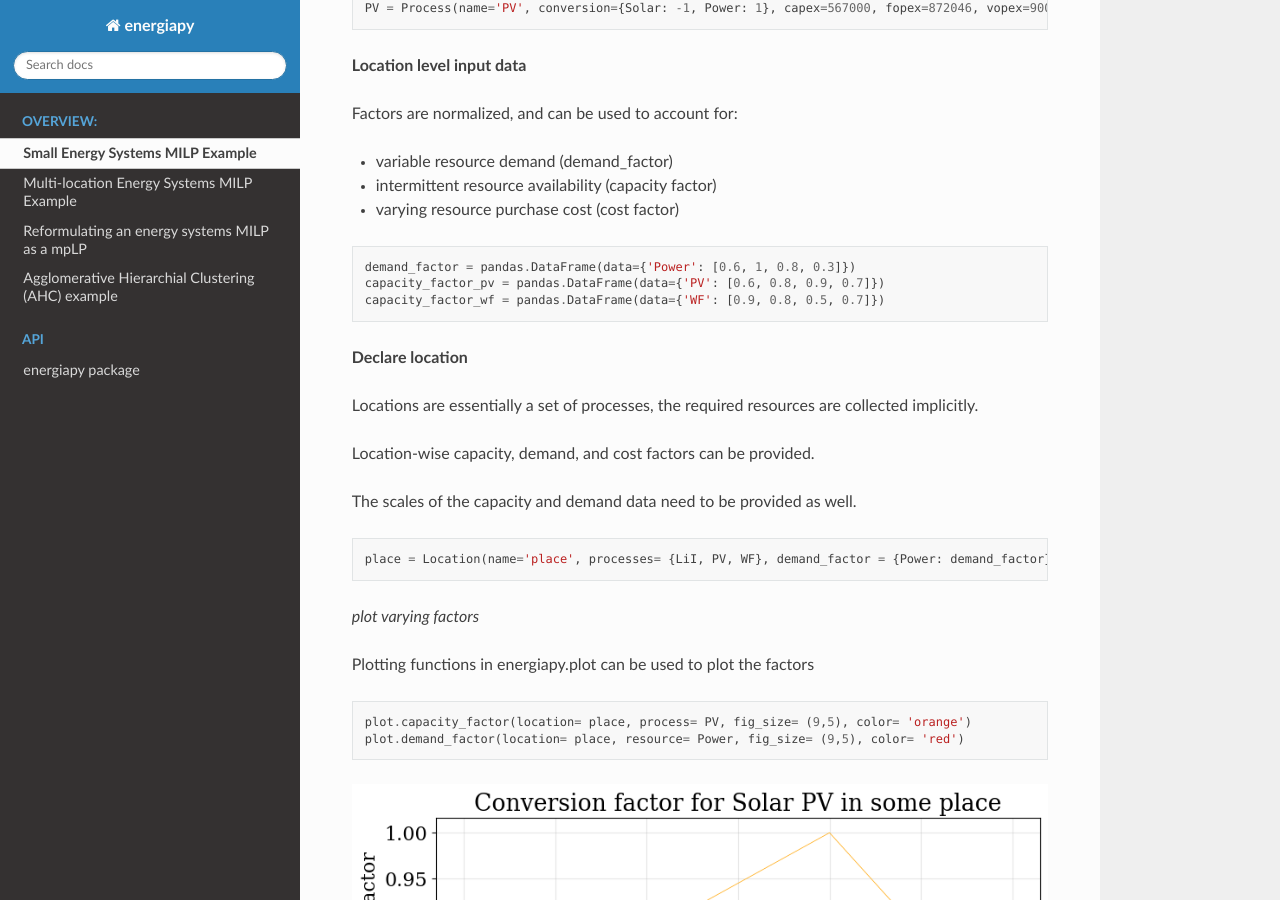
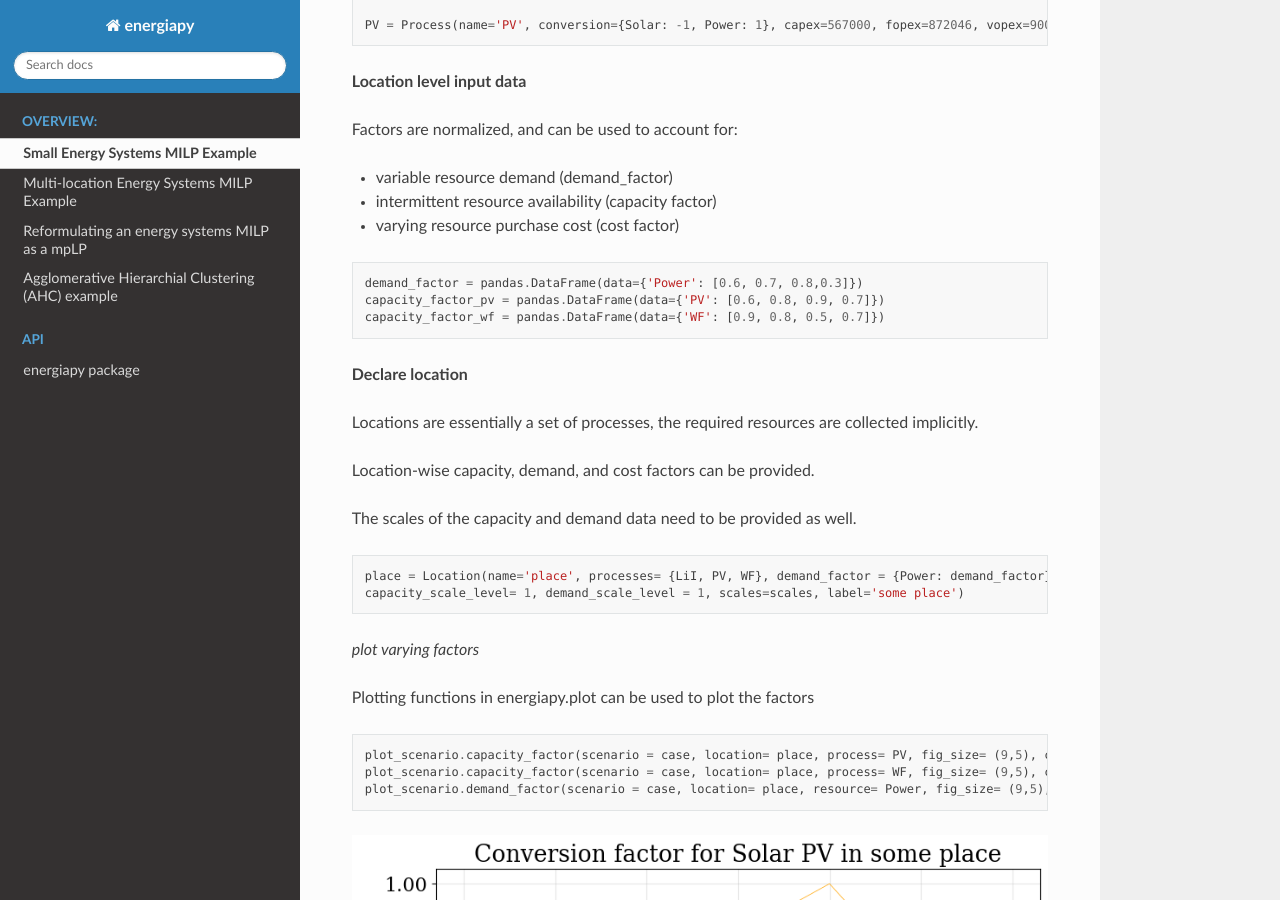
Before and after one commit to TAMUparametric/energiapy, a Sphinx documentation site: the page built from docs/example_small.rst, in a window 1280 px wide and 900 px high, scrolled down 3448 px. Built offline with Sphinx 7.4.7 and the Read the Docs theme 2.0.0, drawn with Linux system fonts in a browser that asks for light colours; some of the changed text lies outside the part shown.

Commit message:
changes to the examples

```diff
--- a/docs/example_mpLP.rst
+++ b/docs/example_mpLP.rst
@@ -274,13 +274,15 @@
     from energiapy.components.scenario import Scenario
     from energiapy.components.result import Result
     from energiapy.model.formulate import formulate, Constraints, Objective
-    from energiapy.plot import plot
+    from energiapy.plot import plot_results, plot_scenario
+    from energiapy.plot.plot_results import CostY, CostX
     from energiapy.model.solve import solve
     import numpy
     from ppopt.mpqp_program import MPQP_Program
     from ppopt.mplp_program import MPLP_Program
     from ppopt.mp_solvers.solve_mpqp import solve_mpqp, mpqp_algorithm
     from ppopt.plot import parametric_plot
+    import polytope as pt
 
 **Define the temporal scale**
 
@@ -308,7 +310,7 @@
 
     region = Location(name='region', processes= {LiI, PV, WF}, scales=scales, label='some region')
 
-    example = Scenario(name= 'example', demand = {region: {Power: 100}}, network= region, scales= scales, label= 'example scenario')
+    example = Scenario(name= 'example', demand = {region: {Power: 100.0}}, network= region, scales= scales, label= 'example scenario')
 
 
 **Generate the problem in matrix form**
--- a/docs/example_small.rst
+++ b/docs/example_small.rst
@@ -151,7 +151,8 @@
     from energiapy.components.scenario import Scenario
     from energiapy.components.result import Result
     from energiapy.model.formulate import formulate, Constraints, Objective
-
+    from energiapy.plot import plot_results, plot_scenario
+    from energiapy.plot.plot_results import CostY, CostX
     from energiapy.model.solve import solve
 
 **Declare temporal scale**
@@ -196,7 +197,6 @@
 
     PV = Process(name='PV', conversion={Solar: -1, Power: 1}, capex=567000, fopex=872046, vopex=90000, prod_max=100, varying = VaryingProcess.deterministic_capacity, label = 'Solar PV', basis = 'MW')
 
-
 **Location level input data**
 
 Factors are normalized, and can be used to account for:
@@ -207,7 +207,7 @@
 
 .. code-block:: python
 
-    demand_factor = pandas.DataFrame(data={'Power': [0.6, 1, 0.8, 0.3]})
+    demand_factor = pandas.DataFrame(data={'Power': [0.6, 0.7, 0.8,0.3]})
     capacity_factor_pv = pandas.DataFrame(data={'PV': [0.6, 0.8, 0.9, 0.7]})
     capacity_factor_wf = pandas.DataFrame(data={'WF': [0.9, 0.8, 0.5, 0.7]})
 
@@ -221,16 +221,17 @@
 
 .. code-block:: python
 
-    place = Location(name='place', processes= {LiI, PV, WF}, demand_factor = {Power: demand_factor}, capacity_factor= {PV: capacity_factor_pv, WF:capacity_factor_wf}, capacity_scale_level= 1, demand_scale_level = 1, scales=scales, label='some place')
-
+    place = Location(name='place', processes= {LiI, PV, WF}, demand_factor = {Power: demand_factor}, capacity_factor= {PV: capacity_factor_pv, WF:capacity_factor_wf}, \
+    capacity_scale_level= 1, demand_scale_level = 1, scales=scales, label='some place')
 *plot varying factors*
 
 Plotting functions in energiapy.plot can be used to plot the factors
 
 .. code-block:: python
 
-    plot.capacity_factor(location= place, process= PV, fig_size= (9,5), color= 'orange')
-    plot.demand_factor(location= place, resource= Power, fig_size= (9,5), color= 'red')
+    plot_scenario.capacity_factor(scenario = case, location= place, process= PV, fig_size= (9,5), color= 'orange')
+    plot_scenario.capacity_factor(scenario = case, location= place, process= WF, fig_size= (9,5), color= 'blue')
+    plot_scenario.demand_factor(scenario = case, location= place, resource= Power, fig_size= (9,5), color= 'red')
 
 .. image:: capacity_factor_pv.png
 
@@ -249,7 +250,7 @@
 
 .. code-block:: python
 
-    case = Scenario(name= 'case', network= place, network_scale_level= 0, demand_scale_level = 1, scheduling_scale_level= 1, scales= scales, label= 'small scenario')
+    case = Scenario(name= 'case', network= place, network_scale_level= 0, demand_scale_level = 1, scheduling_scale_level= 1, scales= scales,  demand = {place: {Power: 150}}, label= 'small scenario')
 
 **Formulate MILP**
 
```
Also changed, not shown: other parts of docs/example_small.rst (+2 -2 lines), docs/example_ahc.rst (+19 -4 lines), docs/ahc_red.png (added).
